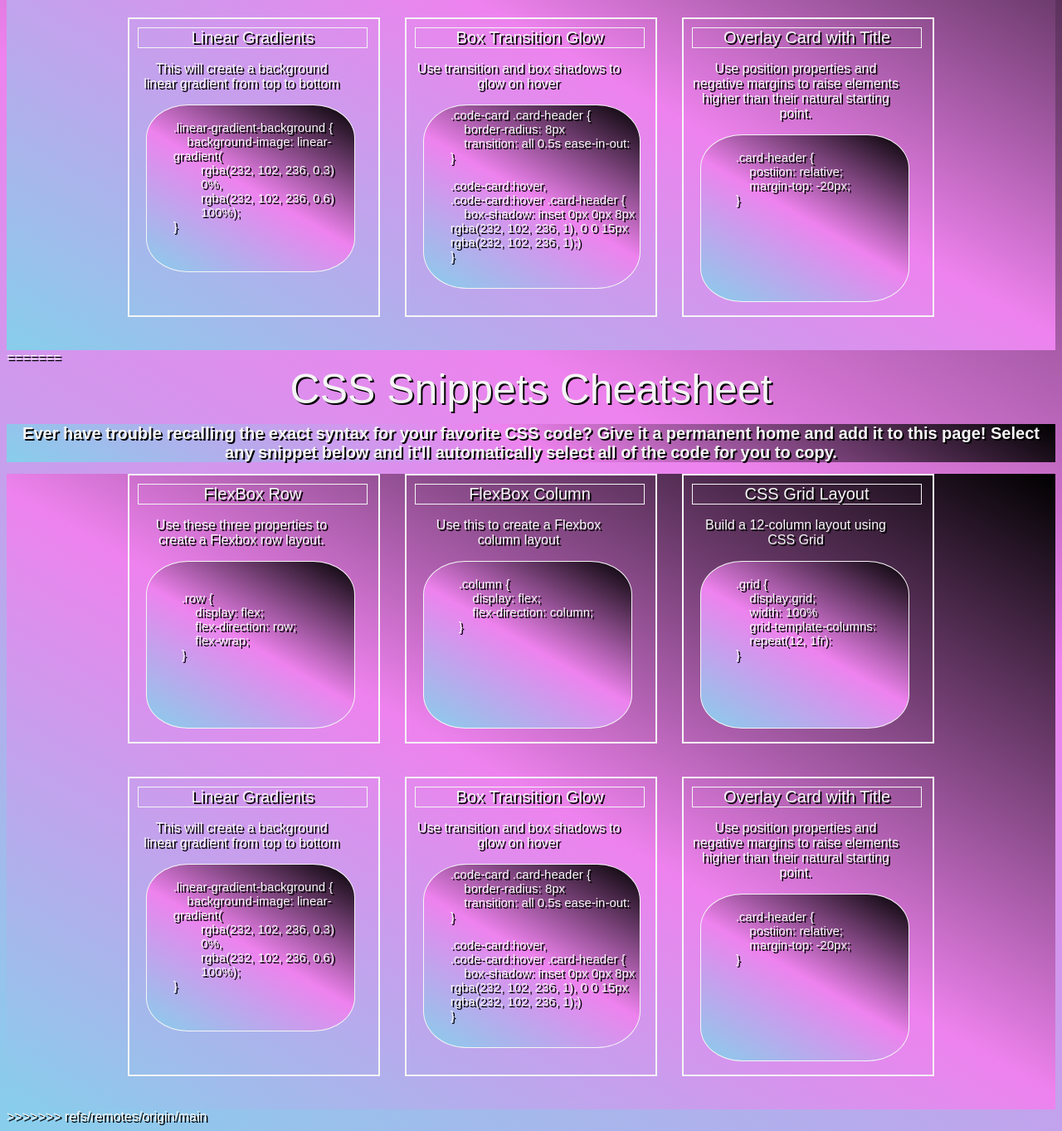
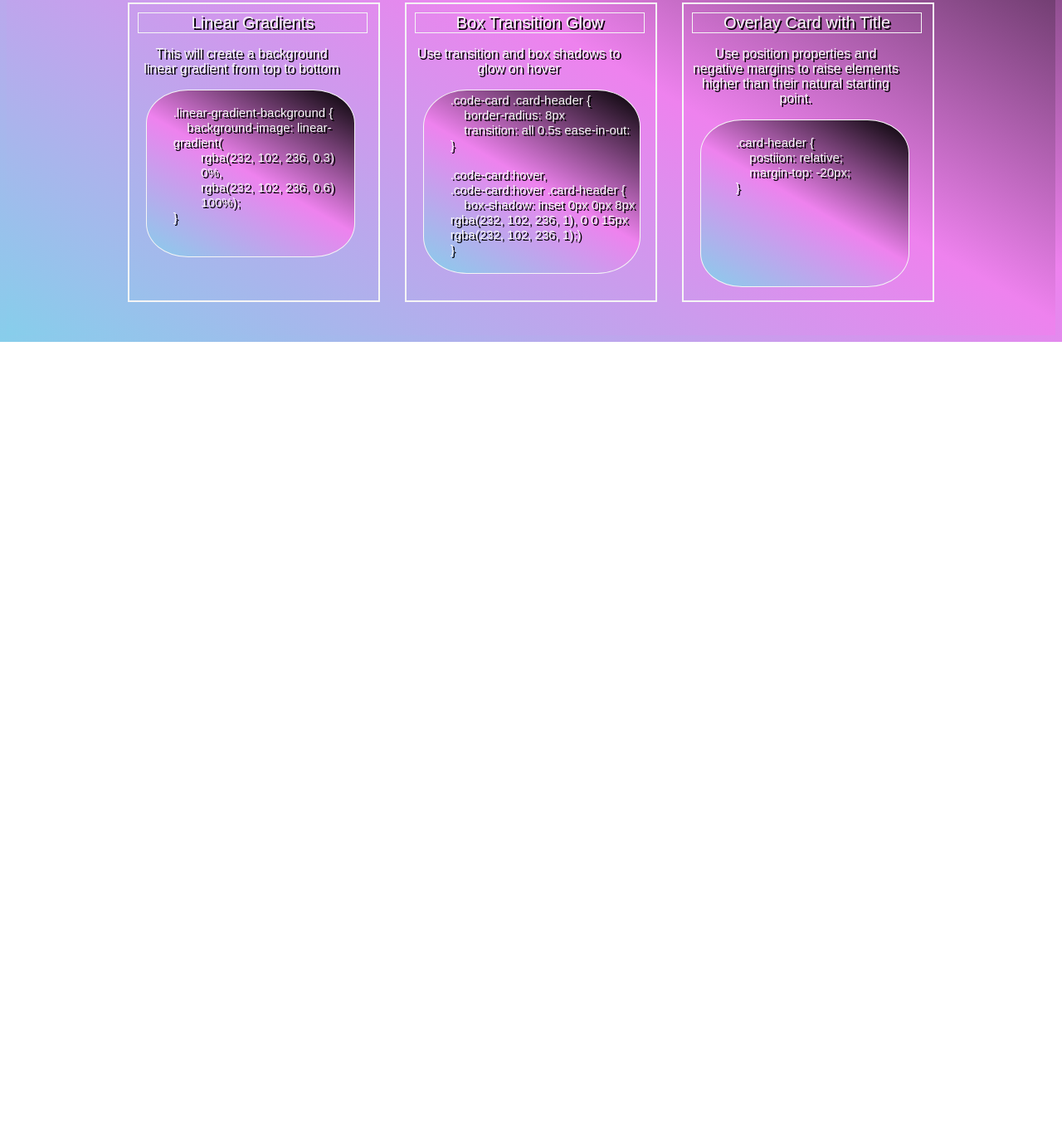
Before and after one commit to bcheung827/css-snippet, a plain HTML site: page index.html in a window 1280 px wide. Shown: the part 501-1864 px from the top of the page at 83% size. After the commit the page ends 913 px from the top, so only its background shows below. Drawn offline with Linux system fonts and the light colour scheme.

Commit message:
add index.html

```diff
--- a/index.html
+++ b/index.html
@@ -1,4 +1,3 @@
-<<<<<<< HEAD
 <!DOCTYPE html>
 <html lang="en">
 
@@ -6,7 +5,7 @@
     <meta charset="UTF-8">
     <meta http-equiv="X-UA-Compatible" content="IE=edge">
     <meta name="viewport" content="width=device-width, initial-scale=1.0">
-    <link rel="stylesheet" href="css-snippet\assets\style.css">
+    <link rel="stylesheet" href="assets\style.css">
     <title>CSS Snippets</title>
 </head>
 
@@ -104,113 +103,4 @@
     </section>
 </section>
 </body>
-
-=======
-<!DOCTYPE html>
-<html lang="en">
-
-<head>
-    <meta charset="UTF-8">
-    <meta http-equiv="X-UA-Compatible" content="IE=edge">
-    <meta name="viewport" content="width=device-width, initial-scale=1.0">
-    <link rel="stylesheet" href="css-snippet\assets\style.css">
-    <title>CSS Snippets</title>
-</head>
-
-<body>
-    <header>CSS Snippets Cheatsheet</header>
-    <h1>Ever have trouble recalling the exact syntax for your favorite CSS code? Give it a permanent home and add it to
-        this page! Select any snippet below and it'll automatically select all of the code for you to copy.</h1>
-
-    <section class="content">
-    <section class="card">
-        <main>FlexBox Row</main>
-        <p>Use these three properties to create a Flexbox row layout.</p>
-        <pre>
-            <code class="code">
-
-    .row {
-        display: flex;
-        flex-direction: row;
-        flex-wrap;
-    }</code>
-    </pre>
-    </section>
-
-    <section class="card">
-        <main>FlexBox Column</main>
-        <p>Use this to create a Flexbox column layout</p>
-        <pre>
-            <code class ="code">
-    .column {
-        display: flex;
-        flex-direction: column;
-    }</code>
-    </pre>
-    </section>
-
-    <section class="card">
-        <main>CSS Grid Layout</main>
-        <p>Build a 12-column layout using CSS Grid</p>
-        <pre>
-            <code class="code">
-    .grid {
-        display:grid;
-        width: 100%
-        grid-template-columns:
-        repeat(12, 1fr):
-    }</code>
-    </pre>
-    </section>
-
-    <section class="card">
-        <main>Linear Gradients</main>
-        <p>This will create a background linear gradient from top to bottom</p>
-        <pre>
-            <code class="code1">
-    .linear-gradient-background {
-        background-image: linear-
-    gradient(
-            rgba(232, 102, 236, 0.3)
-            0%,
-            rgba(232, 102, 236, 0.6)
-            100%);
-    }</code>
-    </pre>
-    </section>
-
-    <section class="card">
-        <main>Box Transition Glow</main>
-        <p>Use transition and box shadows to glow on hover</p>
-        <pre id="pre1">
-            <code class="code2">
-    .code-card .card-header {
-        border-radius: 8px
-        transition: all 0.5s ease-in-out:
-    }
-
-    .code-card:hover,
-    .code-card:hover .card-header {
-        box-shadow: inset 0px 0px 8px
-    rgba(232, 102, 236, 1), 0 0 15px
-    rgba(232, 102, 236, 1);)
-    }</code>
-    </pre>
-    </section>
-
-    <section class="card">
-        <main>Overlay Card with Title</main>
-        <p>Use position properties and negative margins to raise elements higher than their natural starting point.</p>
-        <pre>
-            <code class="code">
-    .card-header {
-        postiion: relative;
-        margin-top: -20px;
-    }</code>
-    </pre>
-    </section>
-</section>
-</body>
-
->>>>>>> refs/remotes/origin/main
 </html>
```
